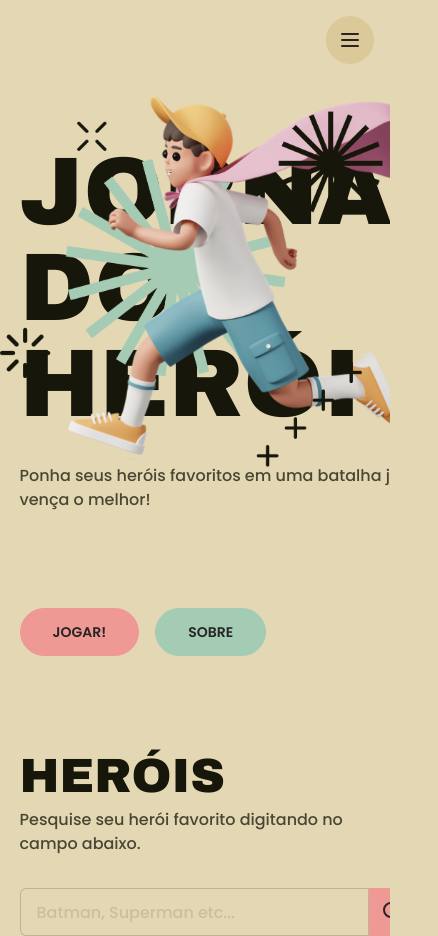
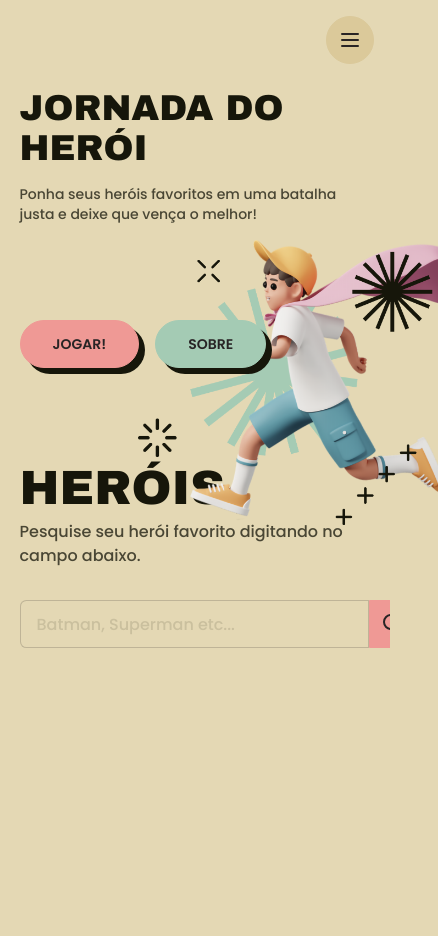
Before and after one commit to fnandesrafael/azapfy-challenge, a Next.js app: page / in a window 390 px wide. Shown: the whole page, 438 px wide, since content can reach past the window. After the commit the page ends 844 px from the top, so only its background shows below. Built offline with nearby package versions, Linux system fonts and the light colour scheme.

Commit message:
feat: add mobile responsivity t Hero component

```diff
--- a/src/components/Hero/index.tsx
+++ b/src/components/Hero/index.tsx
@@ -5,21 +5,26 @@ import heroImage from '../../../public/images/heroimage.png';
 export default function Hero() {
   return (
     <section
-      className="container mt-16 flex flex-row justify-between px-[5vw]"
+      className="container mt-2 flex flex-row justify-between px-[5vw] md:mt-16"
       role="hero"
     >
       <div className="flex max-w-xl flex-col">
-        <h1 className="mb-8 font-head text-8xl uppercase">Jornada do Herói</h1>
-        <p className="mb-24 max-w-lg opacity-75" role="paragraph">
+        <h1 className="mb-4 font-head text-4xl uppercase md:mb-8 md:text-8xl">
+          Jornada do Herói
+        </h1>
+        <p
+          className="mb-24 w-full text-sm opacity-75 md:max-w-lg md:text-base"
+          role="paragraph"
+        >
           Ponha seus heróis favoritos em uma batalha justa e deixe que vença o
           melhor!
         </p>
 
-        <div className="flex flex-row items-start gap-4">
-          <button className="hover:shadow-comic btn btn-primary rounded-full px-8">
+        <div className="z-10 flex flex-row items-start gap-4">
+          <button className="hover:shadow-comic shadow-comic btn btn-primary rounded-full px-8 md:shadow-none">
             Jogar!
           </button>
-          <button className="hover:shadow-comic btn btn-secondary rounded-full px-8">
+          <button className="hover:shadow-comic shadow-comic btn btn-secondary rounded-full px-8 md:shadow-none">
             Sobre
           </button>
         </div>
@@ -29,7 +34,7 @@ export default function Hero() {
         <Image
           src={heroImage}
           alt="Imagem de um menino em modelagem 3D correndo com uma capa de super herói."
-          className="absolute right-0 top-24 w-[600px]"
+          className="absolute -right-12 top-60 w-[300px] md:right-0 md:top-24 md:w-[600px]"
         />
       </div>
     </section>
```
